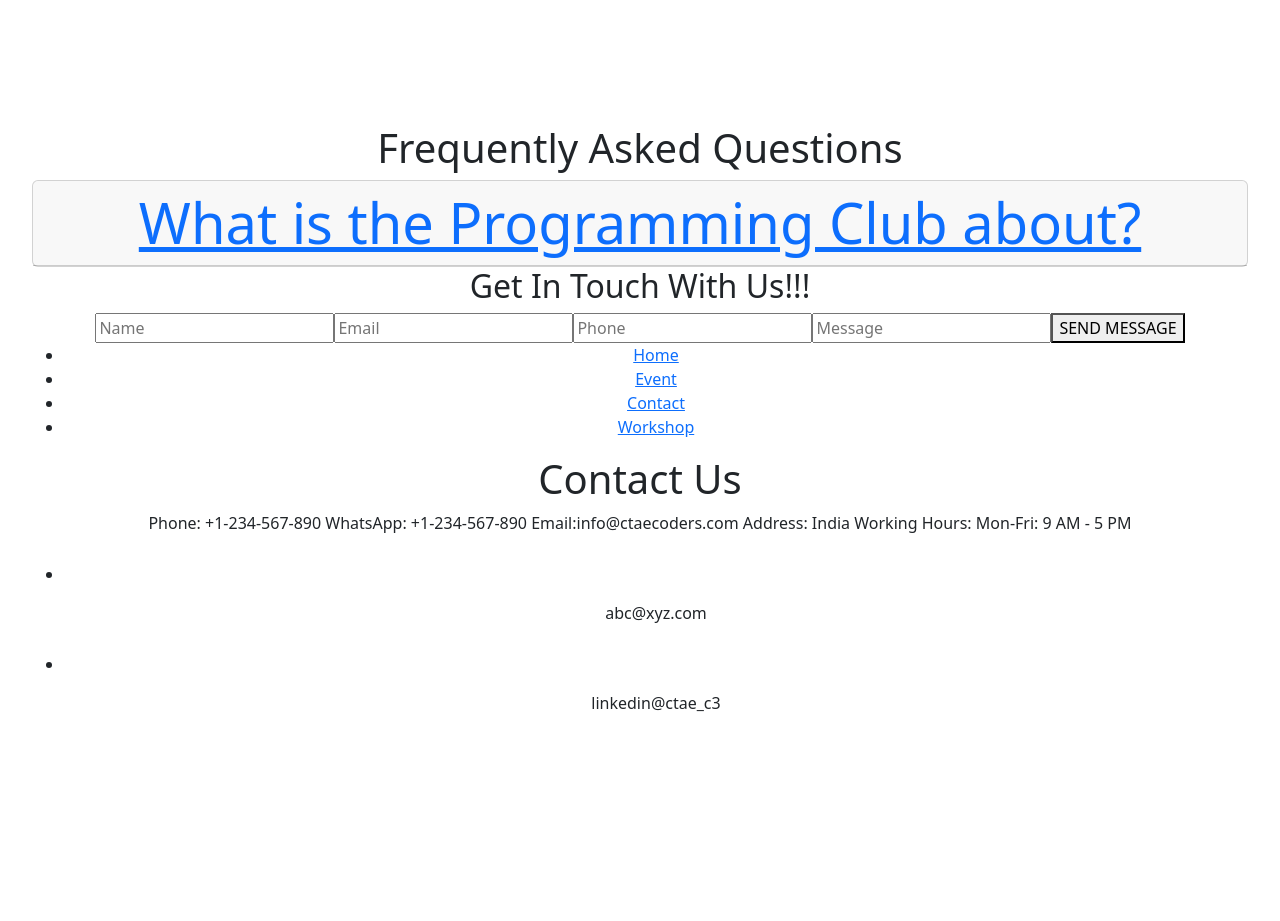
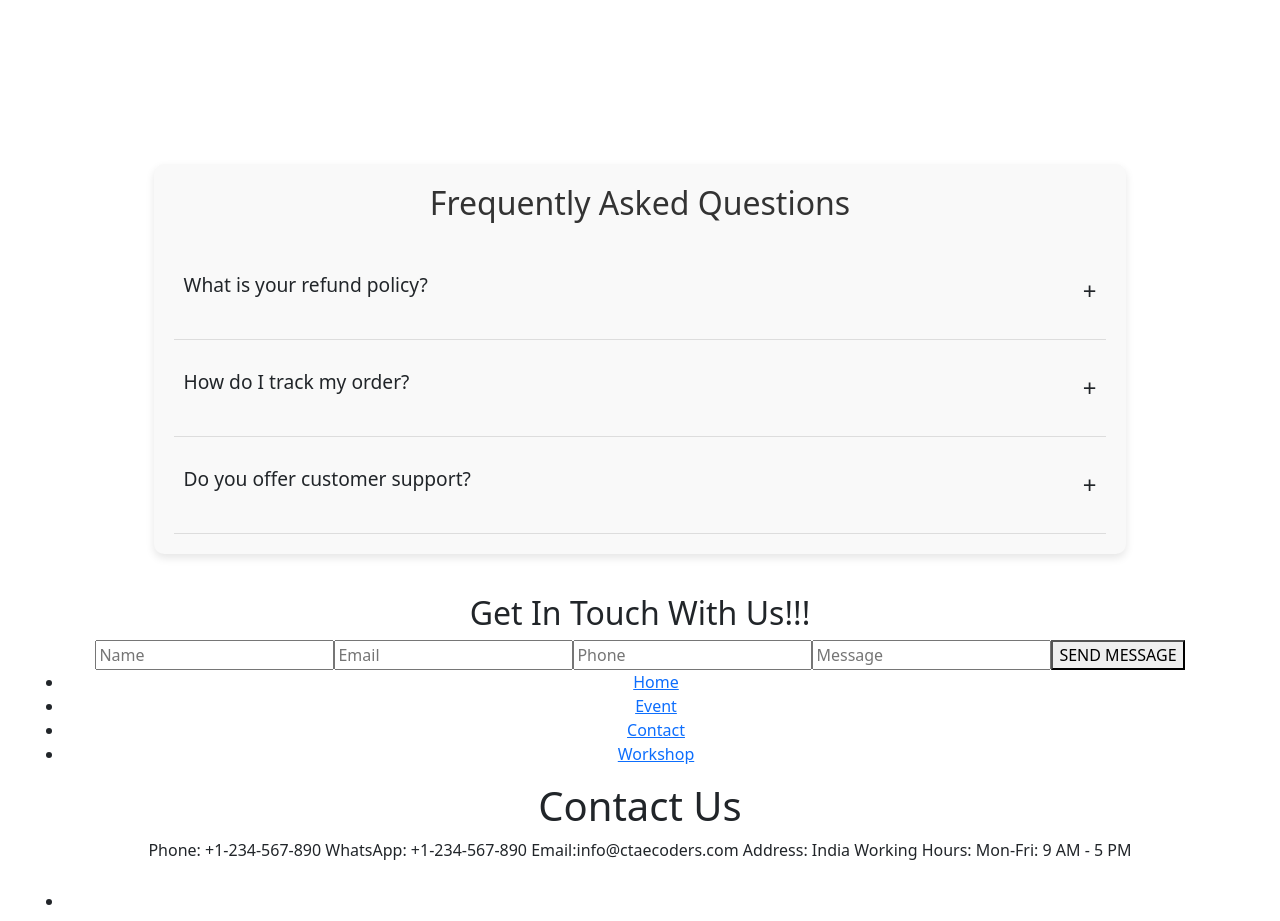
Before and after one commit to sharma-vivan007/C3, a React (Vite) app: page / in a window 1280 px wide. Shown: the part 6100-7021 px from the top of the page. Before the commit the page ends 6863 px from the top, so only its background shows below. Built offline with nearby package versions, Linux system fonts and the light colour scheme.

Commit message:
New Entry

```diff
--- a/src/App.jsx
+++ b/src/App.jsx
@@ -12,6 +12,7 @@ import Member from "./components/Member/Member";
 import Navbar from "./components/Navbar/Navbar";
 import UpcomingEvents from "./components/Events/Events";
 import HomeComponent from "./components/Home/Home";
+import FAQ from "./components/Faq/Faq";
 
 function App() {
   return (
@@ -21,7 +22,7 @@ function App() {
       <UpcomingEvents />
       <Member />
       <ScrollingImage />
-      <Faq />
+      <FAQ />
       <GetInTouch />
       <Footer />
     </div>
--- /dev/null
+++ b/src/components/Faq/FAQ.css
@@ -0,0 +1,76 @@
+/* src/Component/FAQ/FAQ.css */
+
+.faq-container {
+  width: 80%;
+  margin: 40px auto;
+  padding: 20px;
+  background-color: #f9f9f9;
+  border-radius: 10px;
+  box-shadow: 0 4px 8px rgba(0, 0, 0, 0.1);
+}
+
+.faq-item {
+  border-bottom: 1px solid #ddd;
+  padding: 20px 0;
+  transition: background-color 0.3s ease;
+}
+
+.faq-item:hover {
+  background-color: #f1f1f1;
+}
+
+.faq-question {
+  display: flex;
+  justify-content: space-between;
+  cursor: pointer;
+  padding: 10px;
+  border-radius: 5px;
+  transition: background-color 0.3s ease, box-shadow 0.3s ease;
+}
+
+.faq-question:hover {
+  background-color: #007bff;
+  color: #fff;
+  box-shadow: 0 2px 5px rgba(0, 0, 0, 0.2);
+}
+
+.faq-answer {
+  max-height: 0;
+  overflow: hidden;
+  transition: max-height 0.4s ease, padding 0.4s ease;
+  padding: 0 10px;
+}
+
+.faq-answer.show {
+  max-height: 200px; /* Adjust based on the expected answer length */
+  padding: 10px 10px;
+}
+
+.faq-question h3 {
+  margin: 0;
+  font-size: 1.2em;
+}
+
+.faq-question span {
+  font-size: 1.5em;
+  transition: transform 0.3s ease;
+}
+
+.faq-answer p {
+  margin: 0;
+  font-size: 1em;
+  color: #555;
+}
+
+.faq-question span.rotate {
+  transform: rotate(180deg);
+}
+
+/* src/Component/FAQ/FAQ.css */
+
+.faq-title {
+  text-align: center;
+  font-size: 2em;
+  margin-bottom: 20px;
+  color: #333;
+}
--- a/src/components/Faq/Faq.jsx
+++ b/src/components/Faq/Faq.jsx
@@ -1,47 +1,50 @@
-export default function Faq() {
+// src/Component/FAQ/FAQ.js
+
+import React, { useState } from 'react';
+import './FAQ.css';
+
+const FAQ = () => {
+  const [activeIndex, setActiveIndex] = useState(null);
+
+  const toggleFAQ = (index) => {
+    if (activeIndex === index) {
+      setActiveIndex(null);
+    } else {
+      setActiveIndex(index);
+    }
+  };
+
+  const faqData = [
+    {
+      question: "What is your refund policy?",
+      answer: "Our refund policy allows you to request a refund within 30 days of purchase."
+    },
+    {
+      question: "How do I track my order?",
+      answer: "You can track your order using the tracking number provided in your order confirmation email."
+    },
+    {
+      question: "Do you offer customer support?",
+      answer: "Yes, we offer 24/7 customer support via email, phone, and live chat."
+    }
+  ];
+
   return (
-    <div>
-      <h1>Frequently Asked Questions</h1>
-      <div
-        id="bootstrap-accordion_12"
-        class="panel-group accordionStyles accordion"
-        role="tablist"
-        aria-multiselectable="true"
-      >
-        <div class="card">
-          <div class="card-header" role="tab" id="headingOne">
-            <a
-              role="button"
-              class="panel-title collapsed"
-              data-toggle="collapse"
-              data-bs-toggle="collapse"
-              data-core=""
-              href="#collapse1_12"
-              aria-expanded="false"
-              aria-controls="collapse1"
-            >
-              <h4 class="panel-title-edit mbr-semibold mbr-fonts-style mb-0 display-4">
-                What is the Programming Club about?
-              </h4>
-              <span class="sign mbr-iconfont mobi-mbri-arrow-down"></span>
-            </a>
+    <div className="faq-container">
+      <h3 className="faq-title">Frequently Asked Questions</h3> {/* Added h3 title */}
+      {faqData.map((item, index) => (
+        <div key={index} className="faq-item">
+          <div className="faq-question" onClick={() => toggleFAQ(index)}>
+            <h3>{item.question}</h3>
+            <span className={activeIndex === index ? 'rotate' : ''}>{activeIndex === index ? '-' : '+'}</span>
           </div>
-          <div
-            id="collapse1_12"
-            class="panel-collapse noScroll collapse"
-            role="tabpanel"
-            aria-labelledby="headingOne"
-            data-parent="#accordion"
-            data-bs-parent="#bootstrap-accordion_12"
-          >
-            <div class="panel-body">
-              <p class="mbr-fonts-style panel-text display-7">
-                We’re the coolest coding crew at CTAE!
-              </p>
-            </div>
+          <div className={`faq-answer ${activeIndex === index ? 'show' : ''}`}>
+            <p>{item.answer}</p>
           </div>
         </div>
-      </div>
+      ))}
     </div>
   );
-}
+};
+
+export default FAQ;
```
